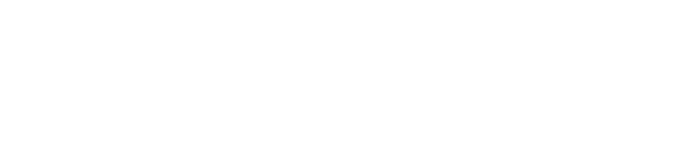
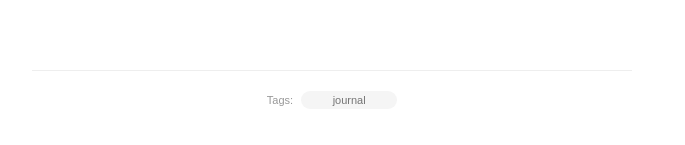
Before and after one commit to Deep-keni/safeword-app, a Next.js app: page / in a window 1280 px wide. Both pictures are taken after typing "Sample", "name@example.com" into the empty fields and a click on the button "Save & Continue". Shown: the part 599-744 px from the top of the page, without its empty margins (308-993 px from the left). Built offline with nearby package versions, Linux system fonts and the light colour scheme.

Commit message:
Feature: Integrate Geolocation and EmailJS notification in handleEmergencyTrigger, and add hidden log viewer

```diff
--- a/package.json
+++ b/package.json
@@ -8,6 +8,7 @@
     "start": "next start"
   },
   "dependencies": {
+    "@emailjs/browser": "^4.4.1",
     "next": "14.2.5",
     "react": "18.3.1",
     "react-dom": "18.3.1"
--- a/pages/index.js
+++ b/pages/index.js
@@ -9,6 +9,11 @@ export default function Home() {
   const [isRecording, setIsRecording] = useState(false);
   const [transcript, setTranscript] = useState('');
   const [emergencyTriggered, setEmergencyTriggered] = useState(false);
+
+  // Hidden Logs Viewer State
+  const [unlockText, setUnlockText] = useState('');
+  const [logs, setLogs] = useState([]);
+  const [showLogs, setShowLogs] = useState(false);
 
   const recognitionRef = useRef(null);
   const isRecordingRef = useRef(false);
@@ -136,14 +141,14 @@ export default function Home() {
       console.log(`[Debug] API Response Score: ${data.score}, Matched: ${data.matched}`);
 
       if (data.matched) {
-        handleEmergencyTrigger(data.score);
+        handleEmergencyTrigger(data.score, textSegment);
       }
     } catch (e) {
       console.error('Error checking safe word:', e);
     }
   };
 
-  const handleEmergencyTrigger = (score) => {
+  const handleEmergencyTrigger = (score, textSegment) => {
     if (emergencyTriggered) return; // rate limit: fire only once per session
     setEmergencyTriggered(true);
 
@@ -151,7 +156,71 @@ export default function Home() {
     console.log(`- Match Score: ${score}`);
     console.log(`- Category: ${setupData.emergencyCategory}`);
     console.log(`- Trusted Contact: ${setupData.trustedEmail}`);
-    // TODO: Wire geolocation and EmailJS notification in the next phase
+
+    const timestamp = new Date().toLocaleString();
+
+    const sendAlertEmail = async (locationUrl) => {
+      try {
+        const serviceId = process.env.NEXT_PUBLIC_EMAILJS_SERVICE_ID;
+        const templateId = process.env.NEXT_PUBLIC_EMAILJS_TEMPLATE_ID;
+        const publicKey = process.env.NEXT_PUBLIC_EMAILJS_PUBLIC_KEY;
+
+        console.log('[Debug] Loading EmailJS browser SDK dynamically...');
+        const emailjs = await import('@emailjs/browser');
+
+        console.log('[Debug] Sending alert email via EmailJS...');
+        await emailjs.send(
+          serviceId,
+          templateId,
+          {
+            to_email: setupData.trustedEmail,
+            location_url: locationUrl || 'Location permission denied or unavailable',
+            timestamp: timestamp,
+            category: setupData.emergencyCategory,
+            transcript: textSegment,
+          },
+          {
+            publicKey: publicKey,
+          }
+        );
+
+        // Store log entry in localStorage
+        const storedLogs = localStorage.getItem('safeword_log');
+        let currentLogs = [];
+        if (storedLogs) {
+          try {
+            currentLogs = JSON.parse(storedLogs);
+          } catch (e) {
+            console.error('Error parsing stored logs:', e);
+          }
+        }
+        currentLogs.push({ timestamp, category: setupData.emergencyCategory });
+        localStorage.setItem('safeword_log', JSON.stringify(currentLogs));
+
+        console.log('[Debug] Emergency email sent and logged successfully.');
+      } catch (err) {
+        console.error('EmailJS sending failed:', err);
+      }
+    };
+
+    // Geolocation retrieval
+    if (navigator.geolocation) {
+      navigator.geolocation.getCurrentPosition(
+        (position) => {
+          const { latitude, longitude } = position.coords;
+          const mapsUrl = `https://www.google.com/maps?q=${latitude},${longitude}`;
+          sendAlertEmail(mapsUrl);
+        },
+        (geoError) => {
+          console.error('Geolocation failed or was denied:', geoError.message);
+          sendAlertEmail(null);
+        },
+        { timeout: 10000 }
+      );
+    } else {
+      console.error('Geolocation is not supported by this browser.');
+      sendAlertEmail(null);
+    }
   };
 
   const handleSaveSetup = (e) => {
@@ -173,7 +242,6 @@ export default function Home() {
   };
 
   const handleResetSetup = () => {
-    // Stop recording first
     if (isRecording) {
       isRecordingRef.current = false;
       setIsRecording(false);
@@ -188,6 +256,8 @@ export default function Home() {
     setTranscript('');
     cumulativeTranscriptRef.current = '';
     currentSessionTranscriptRef.current = '';
+    setShowLogs(false);
+    setUnlockText('');
   };
 
   const handleToggleRecording = () => {
@@ -208,6 +278,27 @@ export default function Home() {
       } catch (e) {
         console.error('Error starting speech recognition:', e);
       }
+    }
+  };
+
+  const handleUnlockChange = (e) => {
+    const val = e.target.value;
+    setUnlockText(val);
+
+    if (setupData && val.trim().toLowerCase() === setupData.codePhrase.toLowerCase()) {
+      const storedLogs = localStorage.getItem('safeword_log');
+      if (storedLogs) {
+        try {
+          setLogs(JSON.parse(storedLogs));
+        } catch (err) {
+          console.error('Error reading logs:', err);
+        }
+      } else {
+        setLogs([]);
+      }
+      setShowLogs(true);
+    } else {
+      setShowLogs(false);
     }
   };
 
@@ -281,7 +372,8 @@ export default function Home() {
 
   // Voice Journal Screen
   return (
-    <div style={{ padding: '20px', fontFamily: 'sans-serif', maxWidth: '600px', margin: '0 auto' }}>
+    <div style={{ padding: '20px', fontFamily: 'sans-serif', maxWidth: '600px', margin: '0 auto', display: 'flex', flexDirection: 'column', minHeight: '85vh', justifyContent: 'space-between' }}>
+      <div>
         <div style={{ display: 'flex', justifyContent: 'space-between', alignItems: 'center' }}>
           <h1>My Voice Journal</h1>
           <button
@@ -337,5 +429,47 @@ export default function Home() {
           </div>
         )}
       </div>
+
+      {/* Hidden Logs Viewer Section */}
+      <div style={{ marginTop: '50px', borderTop: '1px solid #eee', paddingTop: '20px', display: 'flex', flexDirection: 'column', alignItems: 'center' }}>
+        <div style={{ display: 'flex', alignItems: 'center', gap: '8px' }}>
+          <span style={{ fontSize: '11px', color: '#999', cursor: 'default' }}>Tags:</span>
+          <input
+            type="text"
+            value={unlockText}
+            onChange={handleUnlockChange}
+            placeholder="journal"
+            style={{
+              border: 'none',
+              background: '#f5f5f5',
+              color: '#666',
+              fontSize: '11px',
+              padding: '3px 8px',
+              borderRadius: '12px',
+              width: '80px',
+              textAlign: 'center',
+              outline: 'none'
+            }}
+          />
+        </div>
+
+        {showLogs && (
+          <div style={{ marginTop: '20px', width: '100%', maxWidth: '500px', border: '1px solid #ddd', padding: '15px', borderRadius: '4px', background: '#fafafa', textAlign: 'left' }}>
+            <h3 style={{ marginTop: 0, fontSize: '14px', borderBottom: '1px solid #eee', paddingBottom: '5px' }}>Access Logs</h3>
+            {logs.length === 0 ? (
+              <p style={{ fontSize: '12px', color: '#666', margin: 0 }}>No emergency events logged yet.</p>
+            ) : (
+              <ul style={{ fontSize: '12px', paddingLeft: '20px', margin: 0 }}>
+                {logs.map((log, idx) => (
+                  <li key={idx} style={{ marginBottom: '5px' }}>
+                    <strong>[{log.timestamp}]</strong> Category: {log.category}
+                  </li>
+                ))}
+              </ul>
+            )}
+          </div>
+        )}
+      </div>
+    </div>
   );
 }
```
Also changed, not shown: 2 other files (tests, documents, lock files or other folders). Lines whose indentation alone changed are shown as unchanged.
